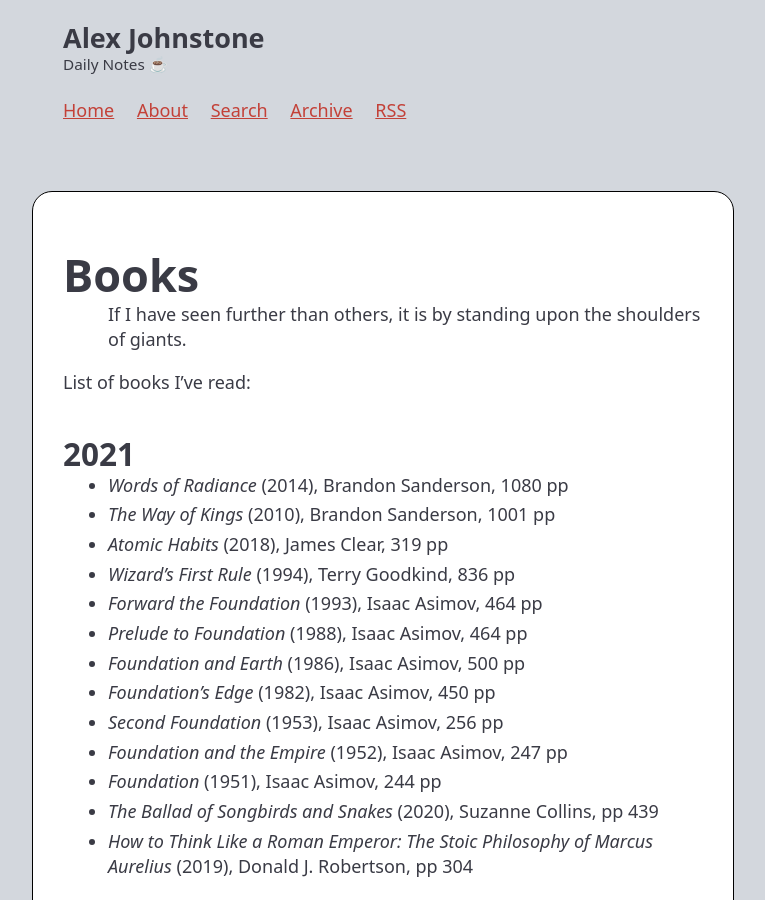
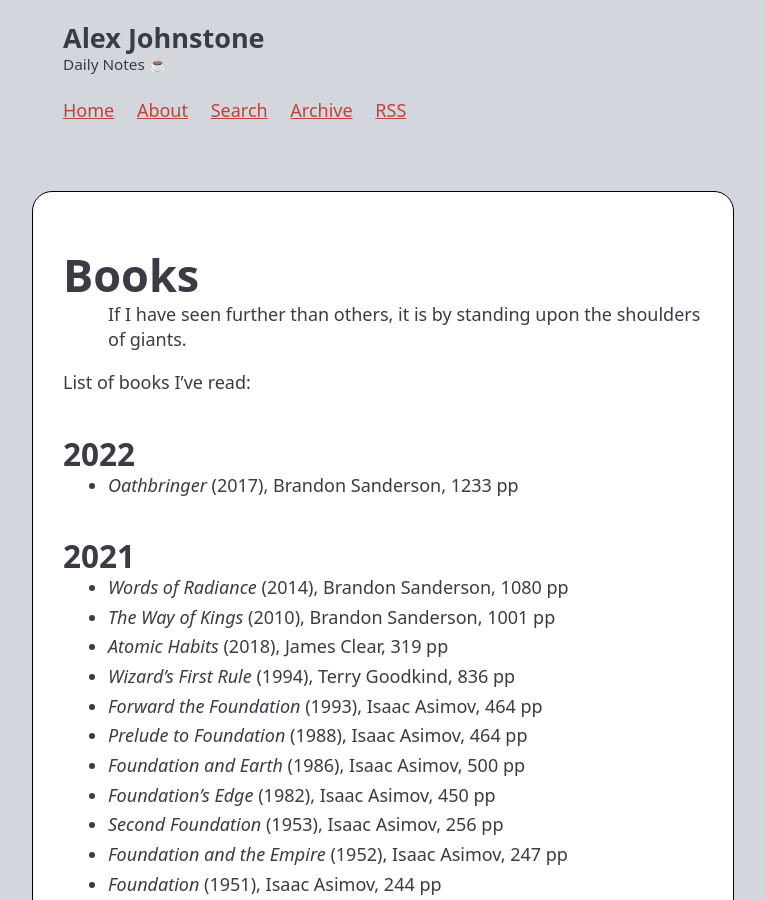
Before and after one commit to alexjj/Old-alexjj.com, a Jekyll site: the page built from _pages/books.md, in a window 1280 px wide and 900 px high. Shown: the whole window, without its empty margins (257-1022 px from the left). Built offline with Jekyll 4.4.1, drawn with Linux system fonts in a browser that asks for light colours.

Commit message:
update books

```diff
--- a/_pages/books.md
+++ b/_pages/books.md
@@ -6,6 +6,10 @@ permalink: /books/
 > If I have seen further than others, it is by standing upon the shoulders of giants.
 
 List of books I've read:
+
+## 2022
+
+* _Oathbringer_ (2017), Brandon Sanderson, 1233 pp
 
 ## 2021
 
```
